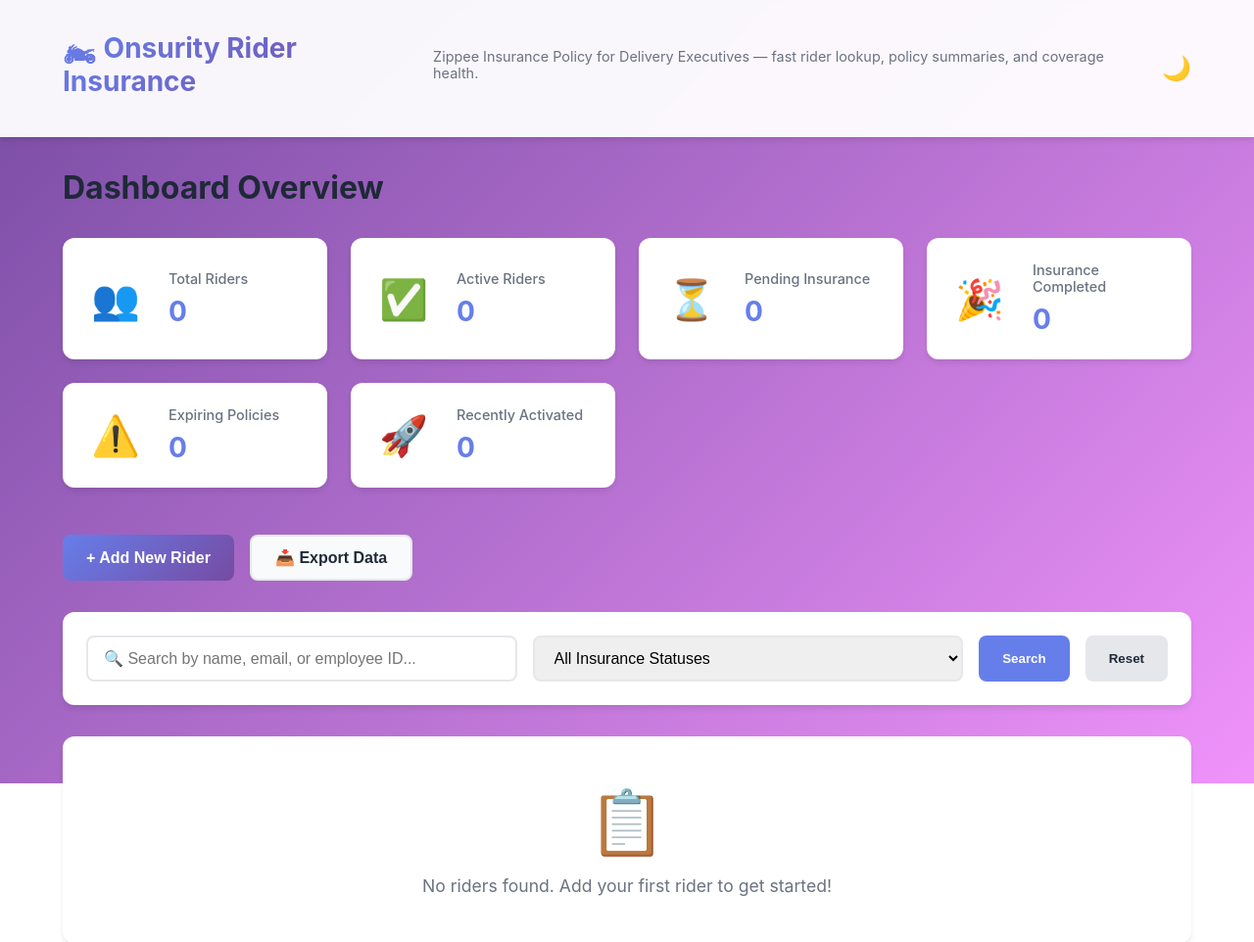
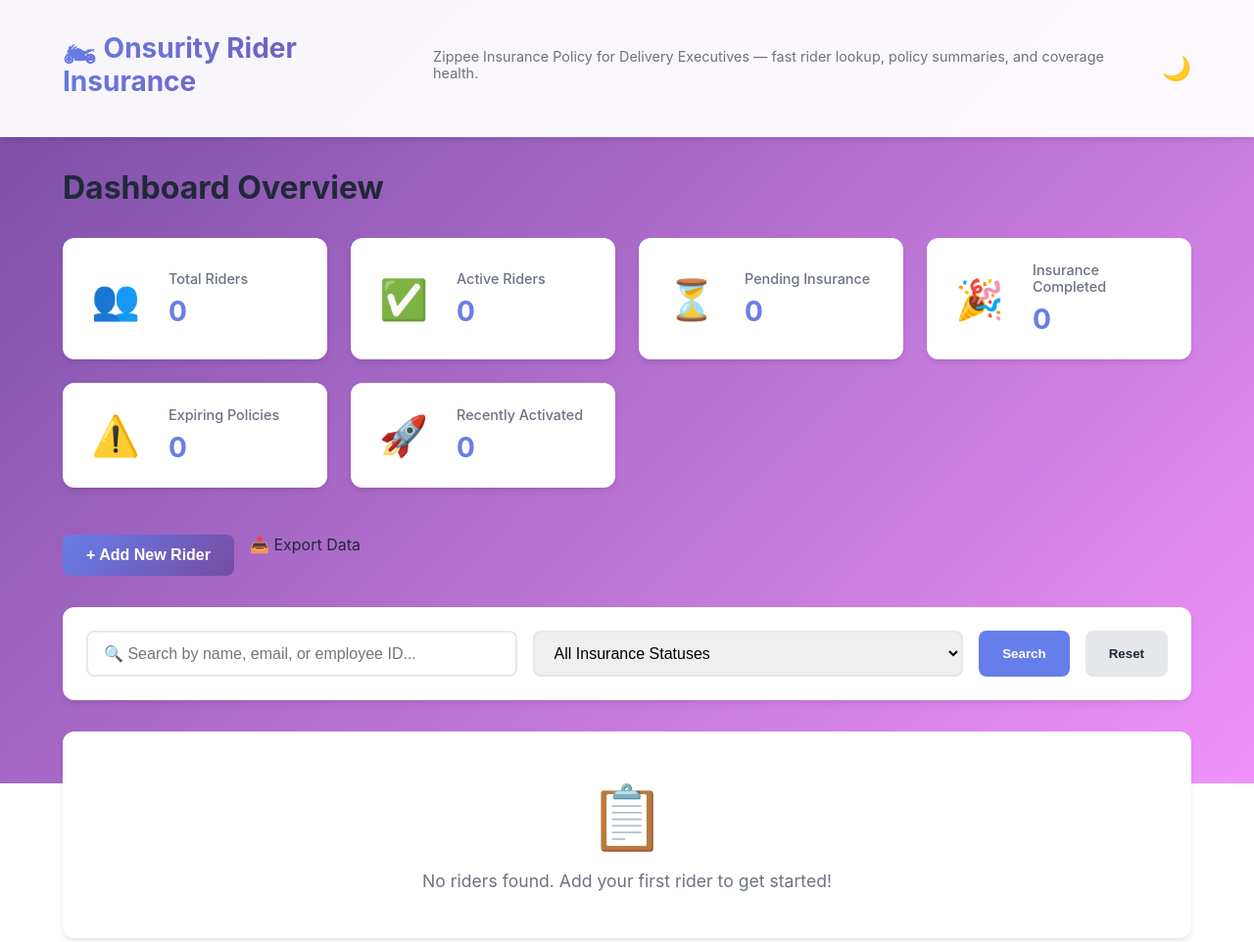
Before and after one commit to raviambersaryia/rider_data-, a Flask app: page / in a window 1280 px wide. Shown: the top 962 px of the page at 98% size. Run offline with Flask 3, Linux system fonts and the light colour scheme; data that the repository does not hold is empty; some libraries are stand-ins or nearby versions.

Commit message:
Update index.html
...

```diff
--- a/templates/index.html
+++ b/templates/index.html
@@ -87,7 +87,7 @@
           <button id="addRiderBtn" class="btn btn-primary">
             + Add New Rider
           </button>
-          <button id="exportBtn" class="btn btn-secondary">
+          <!-- <button id="exportBtn" class="btn btn-secondary"> -->
             📥 Export Data
           </button>
         </div>
```
